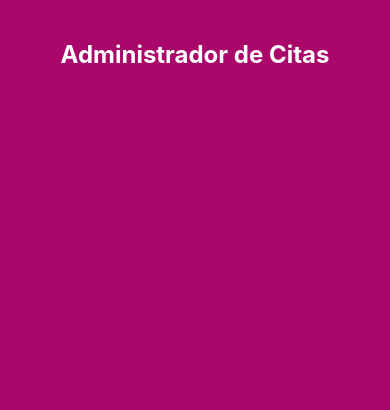
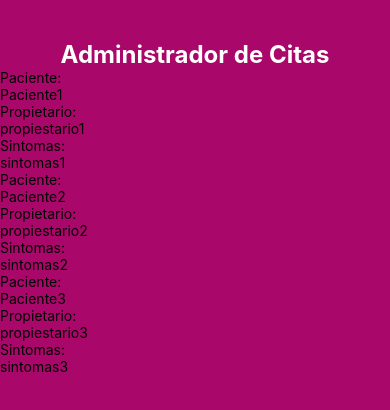
Before and after one commit to jachqaz/Udemy_React_Native_Citas, a React Native app: screen / in a window 390 px wide. Shown: the top 410 px of the page. Built offline with nearby package versions, Linux system fonts and the light colour scheme.

Commit message:
30. Utilizando FlatList
Signed-off-by: Johan Castano <johan.castano@arkangroup.com>

```diff
--- a/App.js
+++ b/App.js
@@ -1,22 +1,37 @@
 import React, { useState } from "react";
 import { FlatList, StyleSheet, Text, View } from "react-native";
+import Cita from "./componentes/Cita";
 
 const App = () => {
-
   const [citas, setCitas] = useState([
-    { id: "1", paciente: "Paciente1", propietario: "propiestario1", sintomas: "sintomas1" },
-    { id: "2", paciente: "Paciente2", propietario: "propiestario2", sintomas: "sintomas2" },
-    { id: "3", paciente: "Paciente3", propietario: "propiestario3", sintomas: "sintomas3" },
+    {
+      id: "1",
+      paciente: "Paciente1",
+      propietario: "propiestario1",
+      sintomas: "sintomas1",
+    },
+    {
+      id: "2",
+      paciente: "Paciente2",
+      propietario: "propiestario2",
+      sintomas: "sintomas2",
+    },
+    {
+      id: "3",
+      paciente: "Paciente3",
+      propietario: "propiestario3",
+      sintomas: "sintomas3",
+    },
   ]);
 
   return (
     <View style={styles.contenedor}>
       <Text style={styles.titulo}>Administrador de Citas</Text>
-      <FlatList data={citas} renderItem={(cita) => (
-        <View>
-          <Text>{cita.paciente}</Text>
-        </View>
-      )} keyExtractor={cita => cita.id} />
+      <FlatList
+        data={citas}
+        renderItem={({ item }) => <Cita item={item} />}
+        keyExtractor={(cita) => cita.id}
+      />
       {/*{citas.map(cita => (*/}
       {/*  <View>*/}
       {/*    <Text>{cita.paciente}</Text>*/}
--- /dev/null
+++ b/componentes/Cita.js
@@ -0,0 +1,22 @@
+import React from "react";
+import { Text, View } from "react-native";
+
+const Cita = ({ item }) => {
+  return (
+    <View>
+      <View>
+        <Text>Paciente: </Text>
+        <Text>{item.paciente}</Text>
+      </View>
+      <View>
+        <Text>Propietario: </Text>
+        <Text>{item.propietario}</Text>
+      </View>
+      <View>
+        <Text>Sintomas: </Text>
+        <Text>{item.sintomas}</Text>
+      </View>
+    </View>
+  );
+};
+export default Cita;
```
